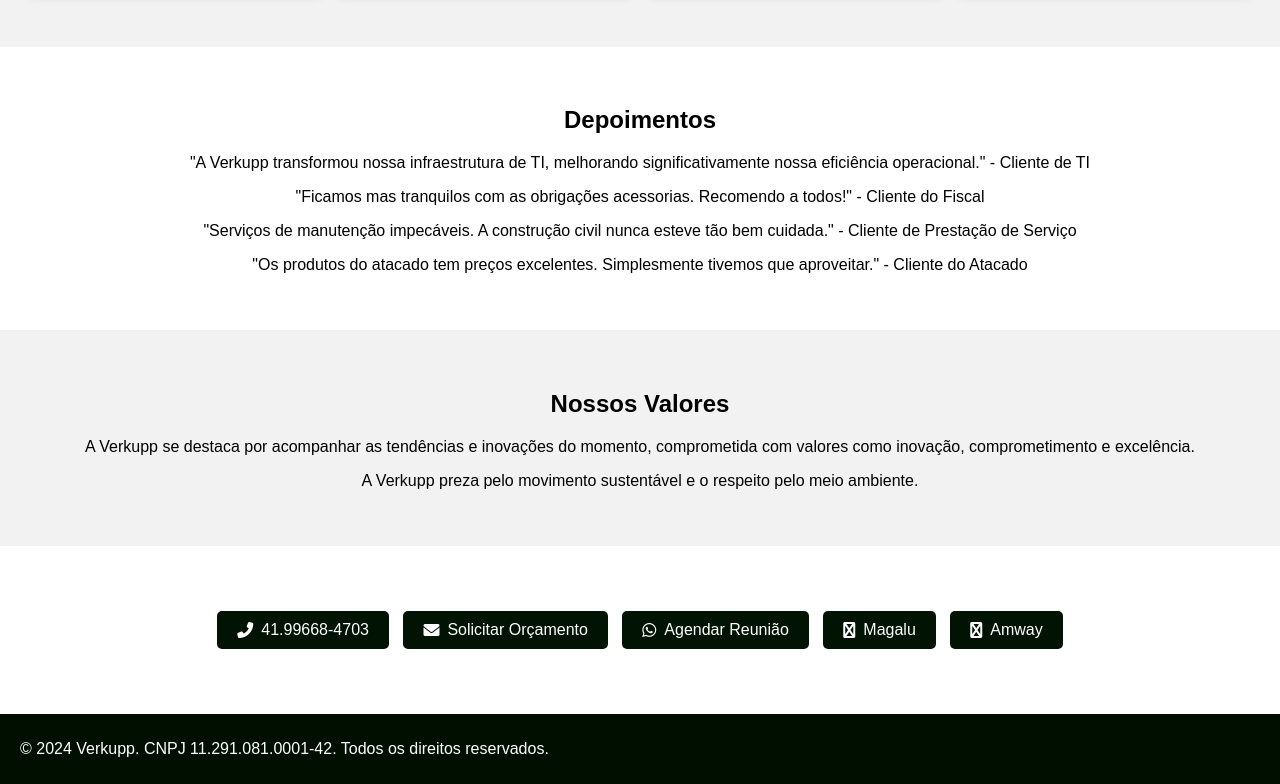
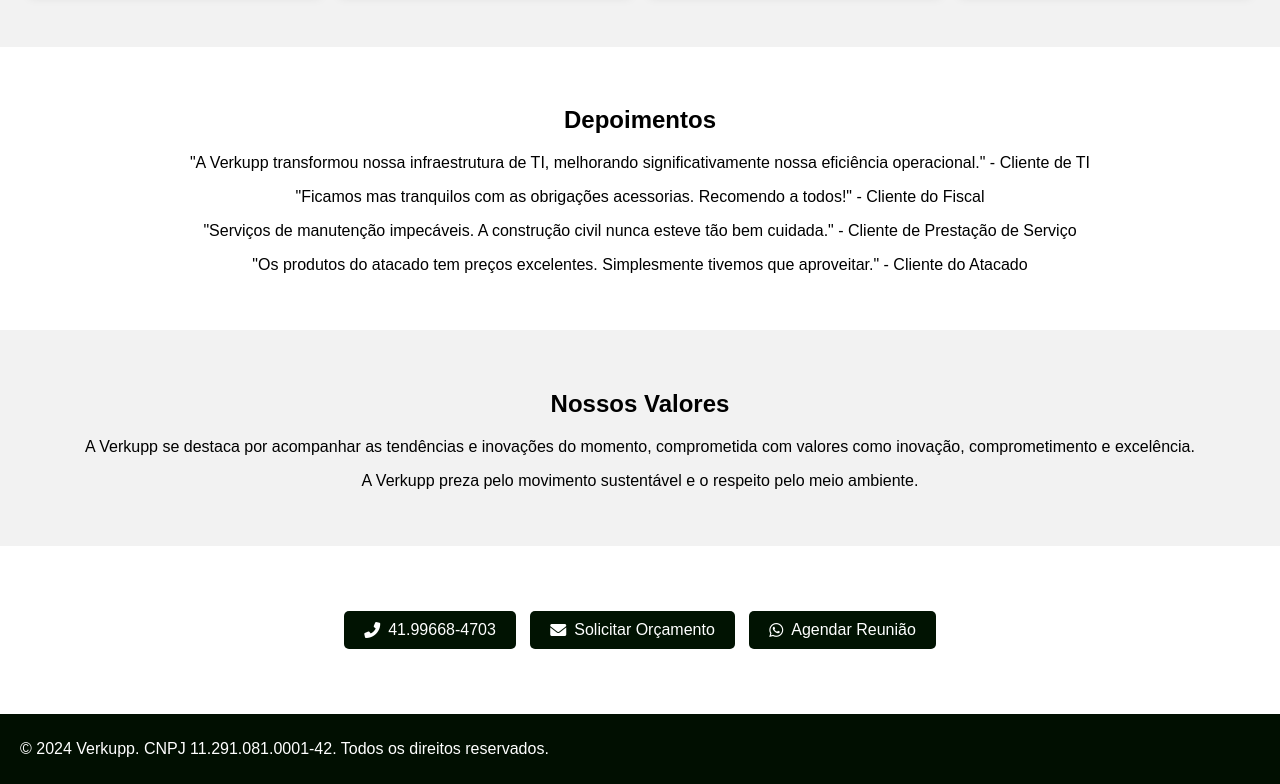
Before and after one commit to Mqabq/siteverkupp, a plain HTML site: page index.html in a window 1280 px wide. Shown: the part 512-1296 px from the top of the page. Drawn offline with Linux system fonts and the light colour scheme.

Commit message:
Update index.html

```diff
--- a/index.html
+++ b/index.html
@@ -170,12 +170,7 @@
     <a href="https://wa.me/5541996684703">
         <i class="fab fa-whatsapp"></i>Agendar Reunião
     </a>
-     <a href="https://www.magazinevoce.com.br/magazinemquintanilha/">
-        <i class="fab fa-link"></i>Magalu
-    </a>
-    <a href="https://www.amway.com.br/pt/lojavirtual/Marinilton-Quintanilha-02">
-        <i class="fab fa-link"></i>Amway
-    </a>
+
 </section>
 
 <footer>
```
